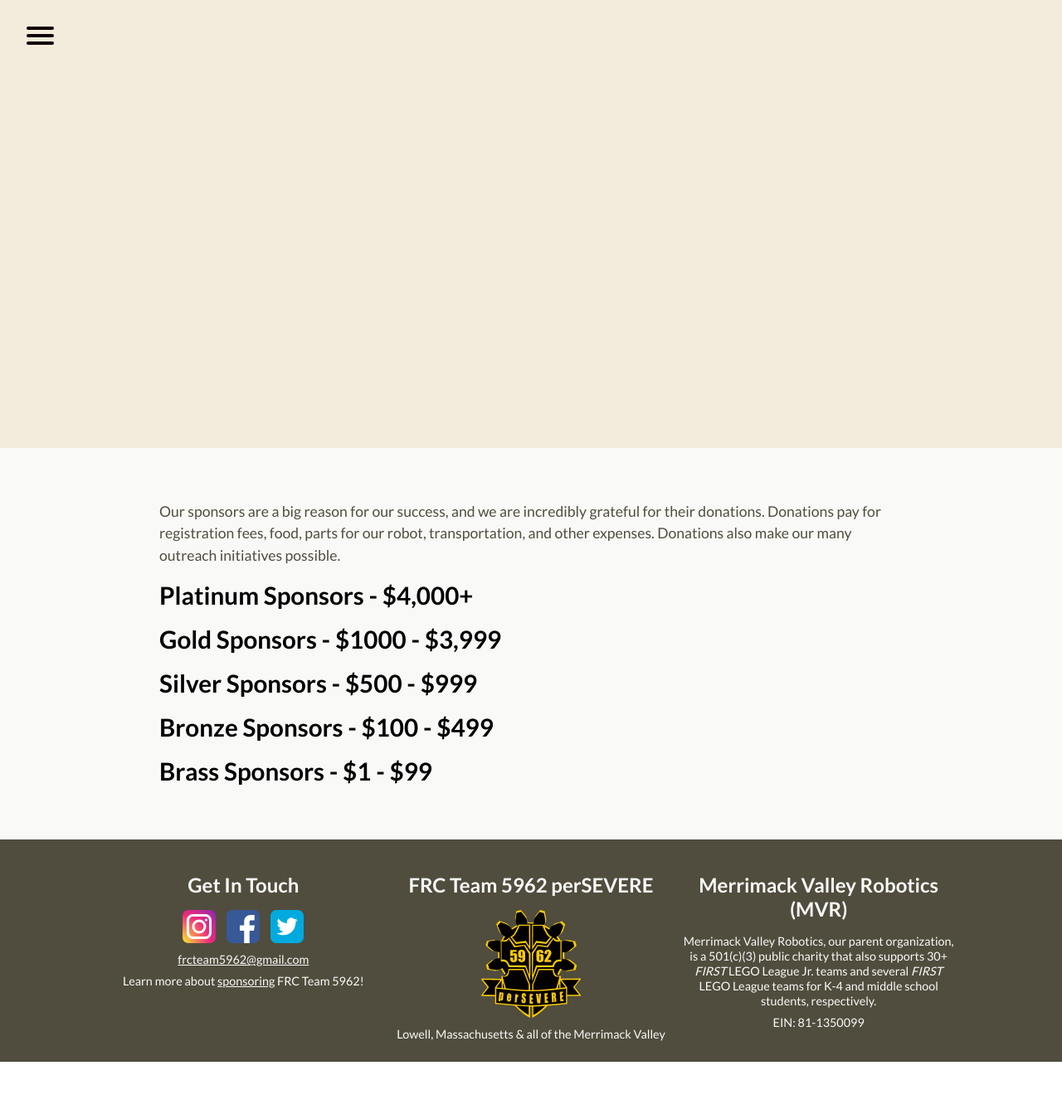
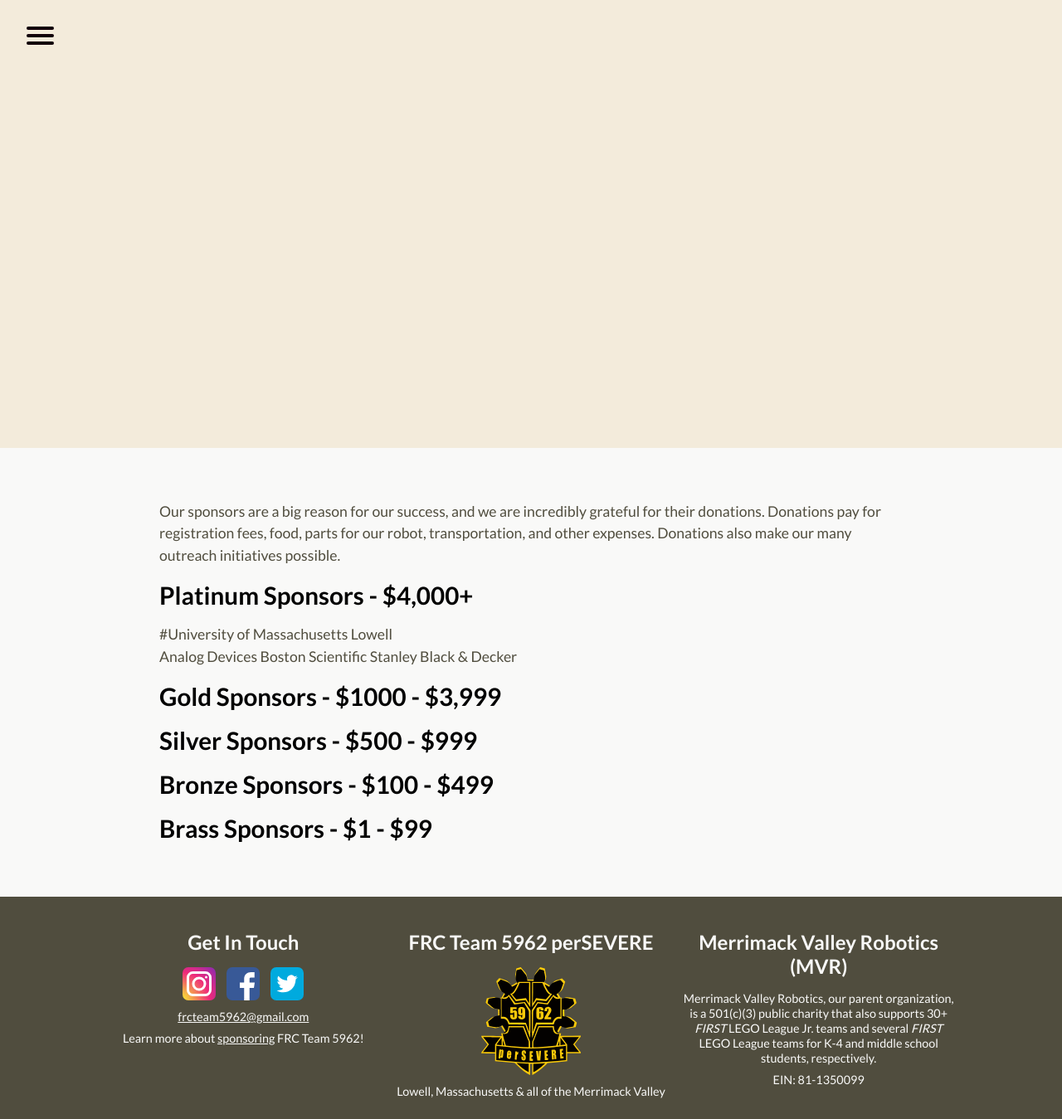
Before and after one commit to perSEVERE-5962/frc5962, a Jekyll site: the page built from sponsors.md, in a window 1280 px wide. Shown: the whole page at 83% size. Built offline with Jekyll 4.4.1, drawn with Linux system fonts in a browser that asks for light colours; before the commit the page ends 1280 px from its top, so only the background shows below that.

Commit message:
Updated Sponsors

```diff
--- a/sponsors.md
+++ b/sponsors.md
@@ -6,6 +6,11 @@
 
 
 ## Platinum Sponsors - $4,000+
+#University of Massachusetts Lowell
+Analog Devices
+Boston Scientific
+Stanley Black & Decker
+
 
 ## Gold Sponsors - $1000 - $3,999
 
```
